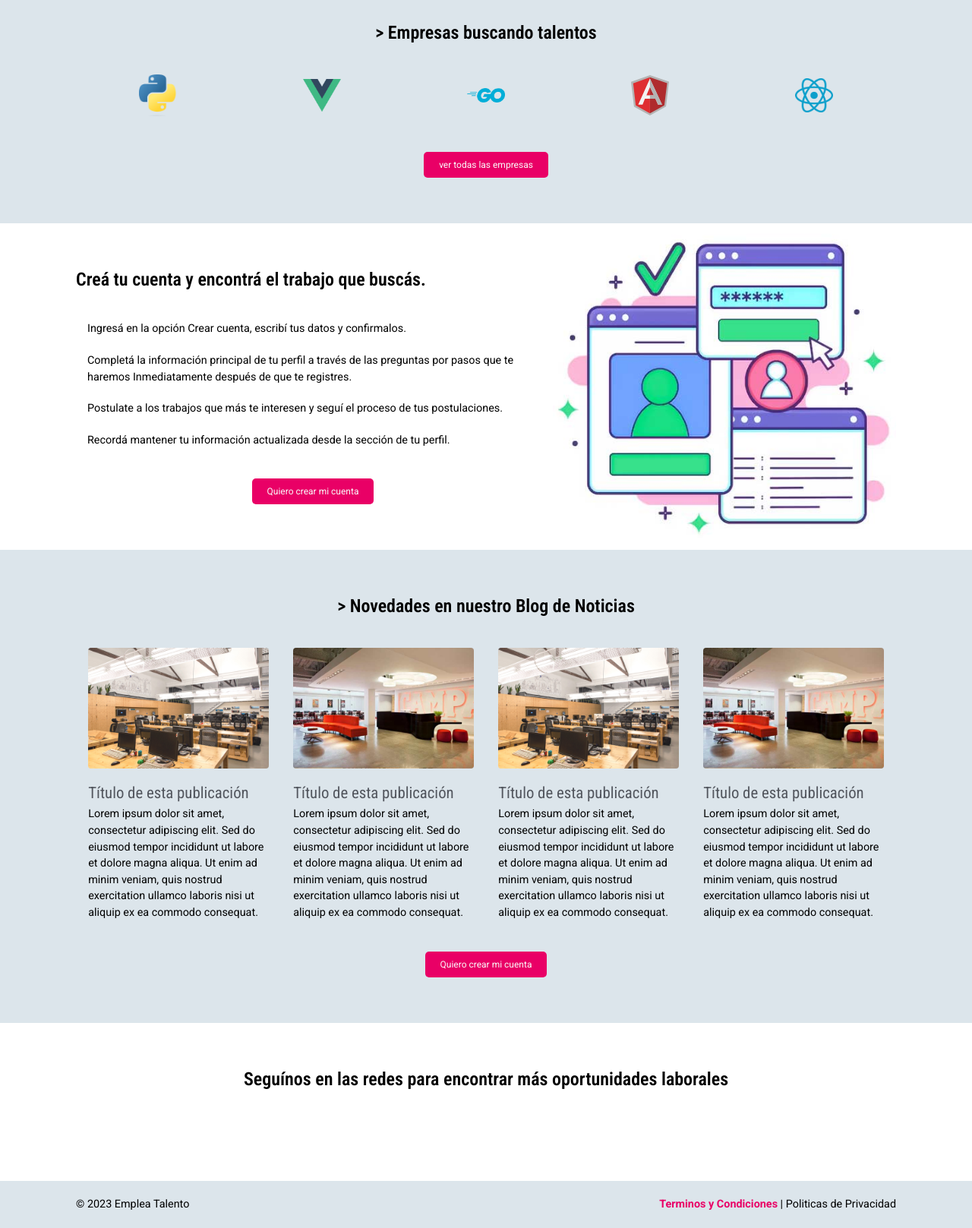
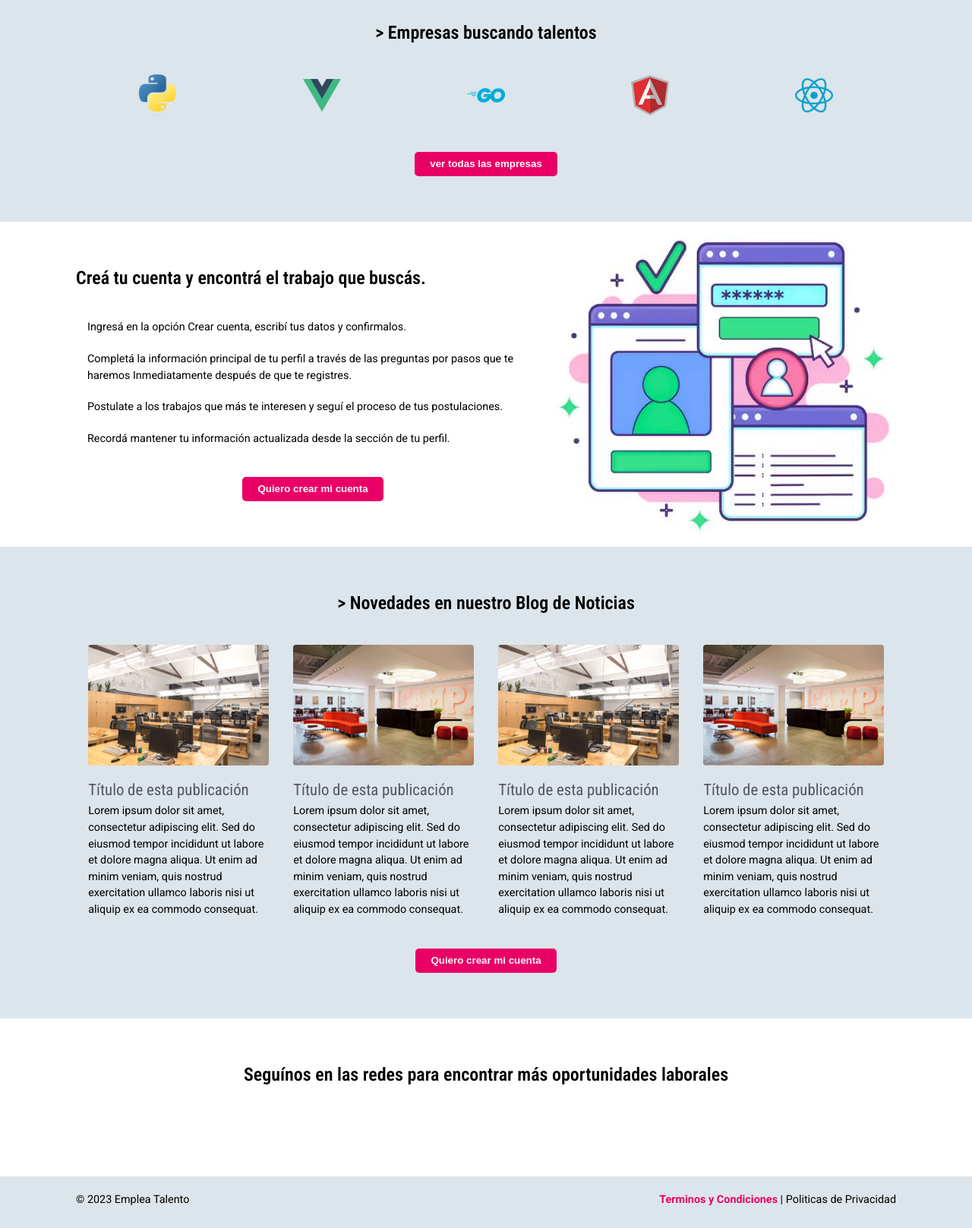
Before and after one commit to cnoz/tpo-backend, a Django app: page / in a window 1280 px wide. Shown: the part 691-2308 px from the top of the page at 76% size. After the commit the page ends 2278 px from the top, so only its background shows below. Run offline with Django 4.2, Linux system fonts and the light colour scheme.

Commit message:
correccion paragraf en botones, no hacen falta

```diff
--- a/usuario/templates/usuario/index.html
+++ b/usuario/templates/usuario/index.html
@@ -138,7 +138,7 @@
         <li><img src="{% static 'usuario/img/angular.svg' %}" alt="Angular"></li>
         <li><img src="{% static 'usuario/img/react.png' %}" alt="React"></li>
       </ul>
-      <button class="boton"><p>ver todas las empresas</p></button>
+      <button class="boton">ver todas las empresas</button>
   </article>
 </section>
 
@@ -167,7 +167,7 @@
         <i class="fa-regular fa-floppy-disk"></i>
         <p>Recordá mantener tu información actualizada desde la sección de tu perfil. </p>
       </li>
-      <button class="boton"><p>Quiero crear mi cuenta</p></button>
+      <button class="boton">Quiero crear mi cuenta</button>
     </ul>
     <div class="ilustracion"></div>
   </article>
@@ -215,7 +215,7 @@
       </li>
     </ul>
 
-    <button class="boton"><p>Quiero crear mi cuenta</p></button>
+    <button class="boton">Quiero crear mi cuenta</button>
 
   </article>
 </section>
```
